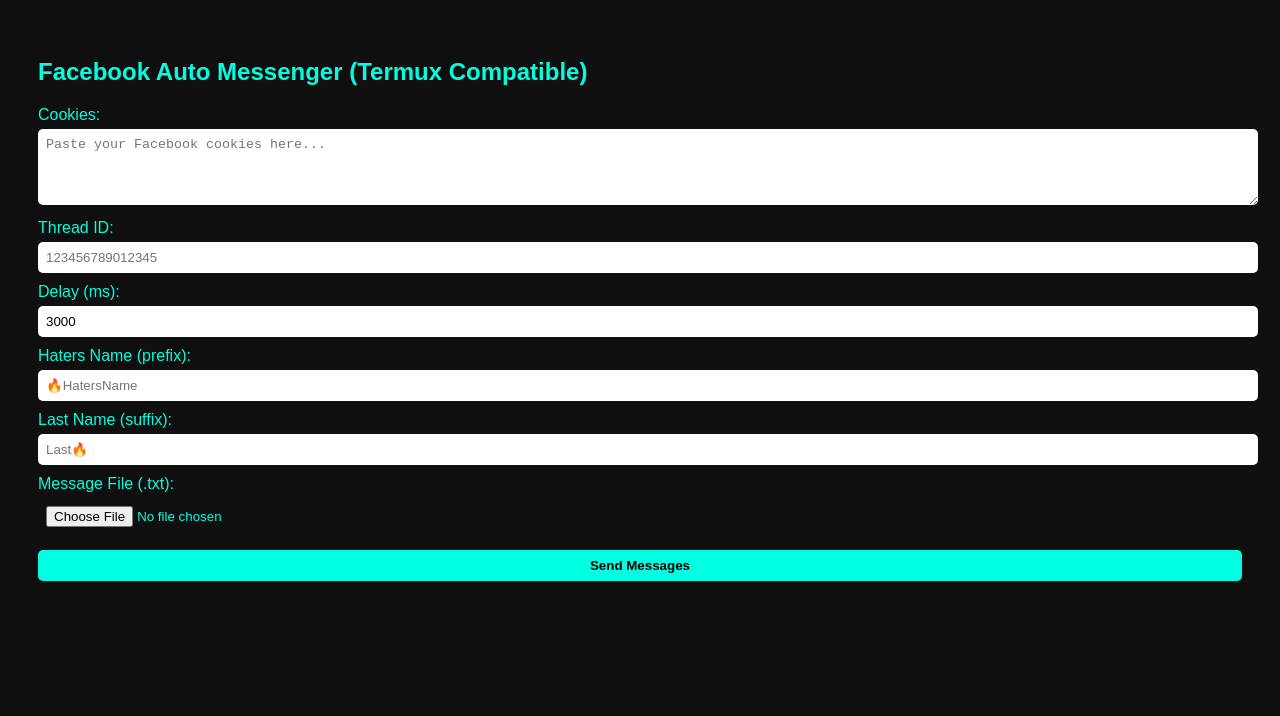
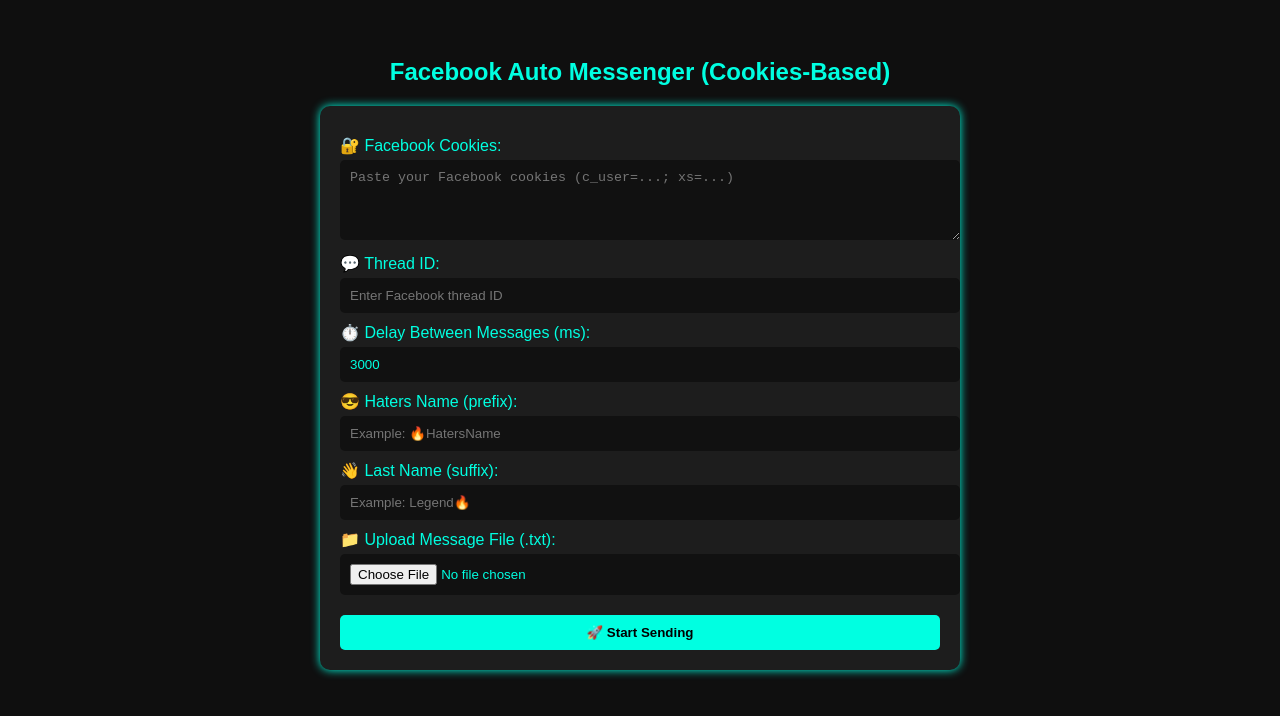
Before and after one commit to Darkstar-xd/Cokies, a plain HTML site: page index.html in a window 1280 px wide. Drawn offline with Linux system fonts and the light colour scheme.

Commit message:
Update index.html

```diff
--- a/index.html
+++ b/index.html
@@ -1,36 +1,75 @@
 <!DOCTYPE html>
-<html>
+<html lang="en">
 <head>
-  <title>Facebook Message Sender</title>
+  <meta charset="UTF-8">
+  <title>Facebook Auto Messenger</title>
   <style>
-    body { font-family: Arial, sans-serif; background: #0f0f0f; color: #00ffe1; padding: 30px; }
-    label { display: block; margin-top: 10px; }
-    input, textarea { width: 100%; padding: 8px; margin-top: 5px; border-radius: 5px; border: none; }
-    input[type="submit"] { margin-top: 15px; background: #00ffe1; color: black; font-weight: bold; cursor: pointer; }
+    body {
+      font-family: Arial, sans-serif;
+      background-color: #0f0f0f;
+      color: #00ffe1;
+      padding: 30px;
+    }
+    h2 {
+      text-align: center;
+      margin-bottom: 20px;
+    }
+    form {
+      max-width: 600px;
+      margin: auto;
+      background: #1d1d1d;
+      padding: 20px;
+      border-radius: 10px;
+      box-shadow: 0 0 10px #00ffe1;
+    }
+    label {
+      margin-top: 10px;
+      display: block;
+    }
+    input, textarea {
+      width: 100%;
+      padding: 10px;
+      margin-top: 5px;
+      border-radius: 5px;
+      border: none;
+      background: #111;
+      color: #00ffe1;
+    }
+    input[type="submit"] {
+      margin-top: 20px;
+      background: #00ffe1;
+      color: black;
+      font-weight: bold;
+      cursor: pointer;
+      transition: background 0.3s;
+    }
+    input[type="submit"]:hover {
+      background: #00c9aa;
+    }
   </style>
 </head>
 <body>
-  <h2>Facebook Auto Messenger (Termux Compatible)</h2>
+  <h2>Facebook Auto Messenger (Cookies-Based)</h2>
   <form method="POST" action="/send" enctype="multipart/form-data">
-    <label>Cookies:</label>
-    <textarea name="cookies" rows="4" placeholder="Paste your Facebook cookies here..."></textarea>
+    <label for="cookies">🔐 Facebook Cookies:</label>
+    <textarea name="cookies" rows="4" placeholder="Paste your Facebook cookies (c_user=...; xs=...)" required></textarea>
 
-    <label>Thread ID:</label>
-    <input type="text" name="thread_id" placeholder="123456789012345" required />
+    <label for="thread_id">💬 Thread ID:</label>
+    <input type="text" name="thread_id" placeholder="Enter Facebook thread ID" required />
 
-    <label>Delay (ms):</label>
-    <input type="number" name="delay" value="3000" />
+    <label for="delay">⏱️ Delay Between Messages (ms):</label>
+    <input type="number" name="delay" placeholder="3000" value="3000" required />
 
-    <label>Haters Name (prefix):</label>
-    <input type="text" name="haters" placeholder="🔥HatersName" />
+    <label for="haters">😎 Haters Name (prefix):</label>
+    <input type="text" name="haters" placeholder="Example: 🔥HatersName" />
 
-    <label>Last Name (suffix):</label>
-    <input type="text" name="last_name" placeholder="Last🔥" />
+    <label for="last_name">👋 Last Name (suffix):</label>
+    <input type="text" name="last_name" placeholder="Example: Legend🔥" />
 
-    <label>Message File (.txt):</label>
+    <label for="messages">📁 Upload Message File (.txt):</label>
     <input type="file" name="messages" accept=".txt" required />
 
-    <input type="submit" value="Send Messages" />
+    <input type="submit" value="🚀 Start Sending" />
   </form>
 </body>
 </html>
```
